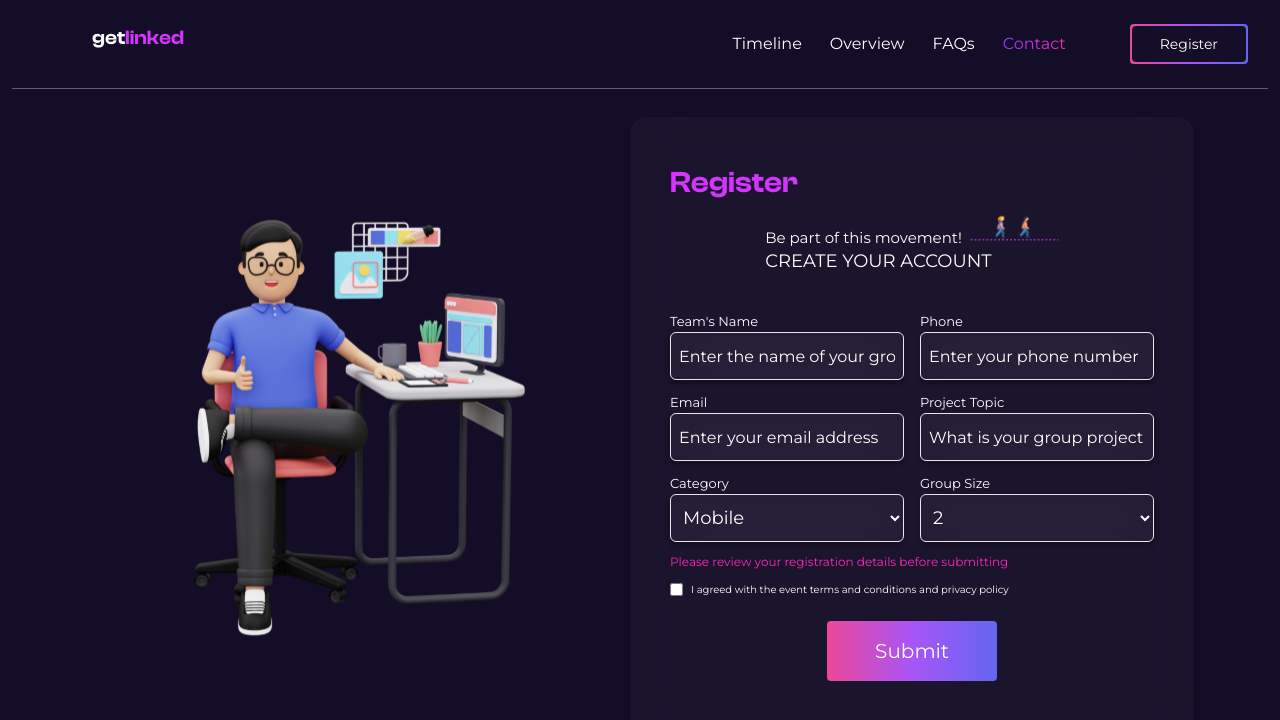
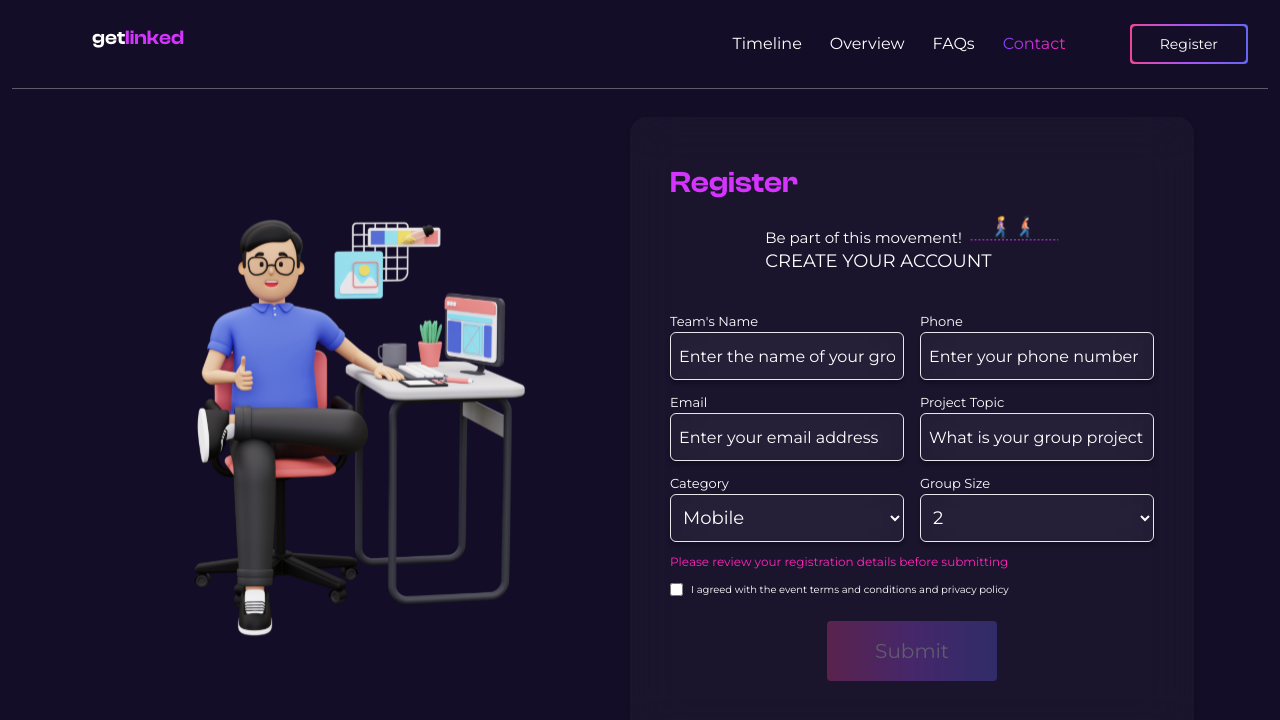
Before and after one commit to Deestar/Getlinked, a Next.js app: page /register in a window 1280 px wide. Shown: the top 720 px of the page. Built offline with nearby package versions, Linux system fonts and the light colour scheme.

Commit message:
fixed bug

```diff
--- a/src/app/components/First/MainPage.jsx
+++ b/src/app/components/First/MainPage.jsx
@@ -7,6 +7,7 @@ import Chain from "../../../../public/chain.svg";
 import Globe from "../../../../public/globe.png";
 import BgShine from "../../../../public/bg2.svg";
 import Man from "../../../../public/warn.png";
+import Link from "next/link";
 export default function MainPage() {
   return (
     <section className="pt-7 px-1 flex flex-col gap-y-9 overflow-x-hidden row:gap-y-15 overflow-y-hidden">
@@ -88,9 +89,13 @@ export default function MainPage() {
             Big prize
           </p>
           <footer className="flex flex-col gap-y-5 pt-5">
-            <button className="bg-gradient-to-r from-pink-500 via-purple-500 to-indigo-500 font-montsm text-sm py-3 px-10 w-max self-center row:self-start rounded z-20">
+            <Link
+              href="/register"
+              className="bg-gradient-to-r from-pink-500 via-purple-500 to-indigo-500 font-montsm text-sm py-3 px-10 w-max self-center row:self-start rounded z-20"
+            >
               Register
-            </button>
+            </Link>
+
             <div className="flex font-unica justify-center text-4xl gap-x-4 row:gap-x-6 row:text-5xl">
               <h4>
                 00<sub className="font-montsm text-sm">H</sub>
--- a/src/app/register/component/FormRegister.jsx
+++ b/src/app/register/component/FormRegister.jsx
@@ -4,6 +4,7 @@ import CreateTitle from "./CreateTitle";
 import Modal from "./Modal";
 
 export default function FormRegister({ setter }) {
+  const [loading, setloading] = useState(false);
   const [input, setInput] = useState({
     team: "",
     phone: "",
@@ -17,18 +18,20 @@ export default function FormRegister({ setter }) {
     const { type, name, value } = event.target;
     setInput((prev) => ({
       ...prev,
-      [name]: type == "checkbox" ? !prev : value,
+      [name]: type == "checkbox" ? !prev.agree : value,
     }));
   };
   const handleSubmit = async (event) => {
+    console.log(input);
     event.preventDefault();
+    setloading(true);
     const inputData = new FormData();
     inputData.append("email", input.email);
     inputData.append("phone_number", input.phone);
     inputData.append("team_name", input.team);
-    inputData.append(" group_size", input.size);
+    inputData.append("group_size", input.size);
     inputData.append("project_topic", input.topic);
-    inputData.append("category", input.category);
+    inputData.append("category", parseInt(input.category));
     inputData.append("privacy_policy_accepted", input.agree);
     try {
       const res = await fetch(
@@ -36,9 +39,6 @@ export default function FormRegister({ setter }) {
         {
           method: "POST",
           body: inputData,
-          headers: {
-            "Content-Type": "application/json",
-          },
         }
       );
       const getResponse = await res.json();
@@ -48,6 +48,7 @@ export default function FormRegister({ setter }) {
       alert("error with connection");
     } finally {
       setter(true);
+      setloading(false);
     }
   };
   return (
@@ -178,12 +179,22 @@ export default function FormRegister({ setter }) {
             I agreed with the event terms and conditions and privacy policy
           </p>
         </label>
-        <button
-          disabled={input.agree}
-          className="bg-gradient-to-r from-pink-500 via-purple-500 to-indigo-500 font-mont text-sm se:text-base py-2 px-8 w-max rounded self-center mt-3 se_lg:px-12 se_lg:py-4 se_lg:text-xl"
-        >
-          Submit
-        </button>
+
+        {loading ? (
+          <button
+            disabled={true}
+            className={`bg-gradient-to-r from-pink-500 via-purple-500 to-indigo-500  font-mont text-sm se:text-base py-2 px-8 w-max rounded self-center mt-3 se_lg:px-12 se_lg:py-4 se_lg:text-xl  bg-slate-500 disabled:opacity-30`}
+          >
+            Loading...
+          </button>
+        ) : (
+          <button
+            disabled={!input.agree}
+            className={`bg-gradient-to-r from-pink-500 via-purple-500 to-indigo-500  font-mont text-sm se:text-base py-2 px-8 w-max rounded self-center mt-3 se_lg:px-12 se_lg:py-4 se_lg:text-xl  bg-slate-500 disabled:opacity-30`}
+          >
+            Submit
+          </button>
+        )}
       </form>
     </section>
   );
```
